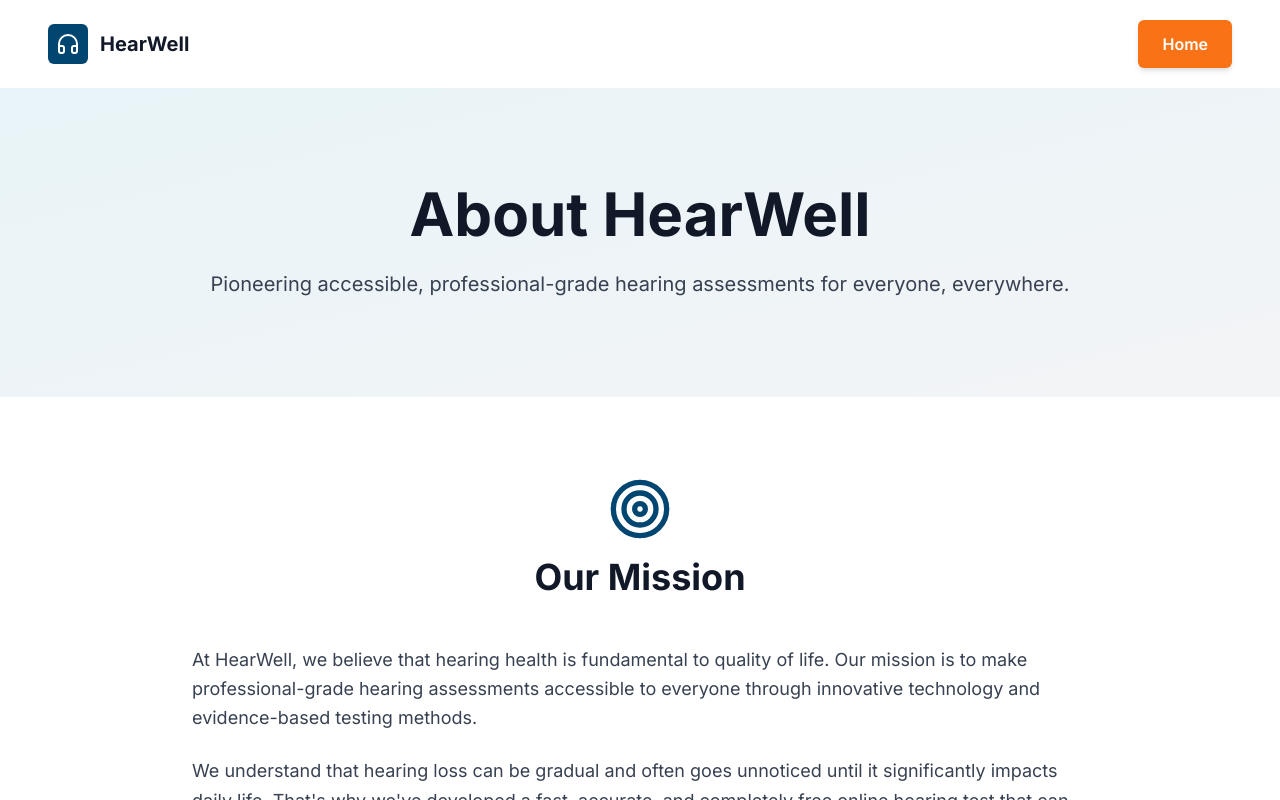
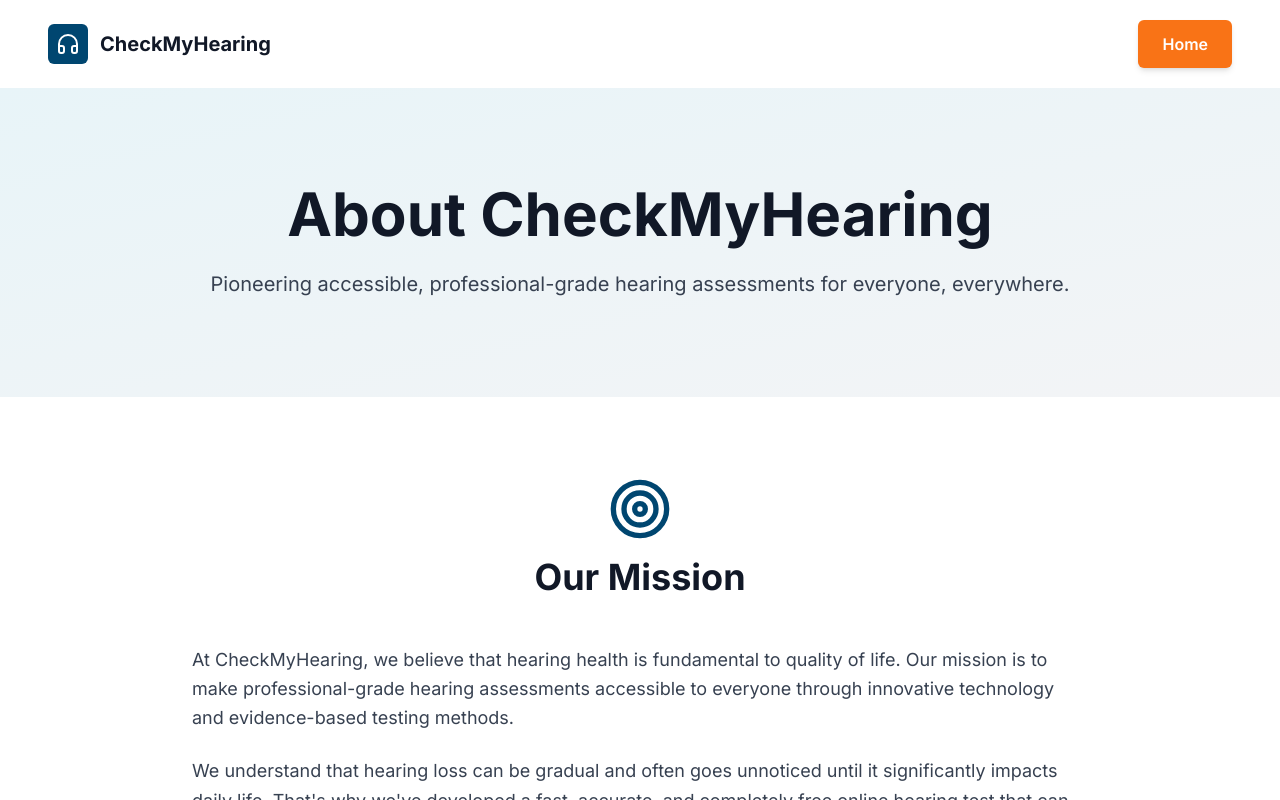
Before and after one commit to andrelavell/check-my-hearing, a React (Vite) app: page / in a window 1280 px wide. Both pictures are taken after a click on the button "About". Shown: the top 800 px of the page. Built offline with nearby package versions, Linux system fonts and the light colour scheme.

Commit message:
chore: rename app from HearWell to CheckMyHearing across all components

```diff
--- a/src/components/AboutUs.jsx
+++ b/src/components/AboutUs.jsx
@@ -10,7 +10,7 @@ export default function AboutUs({ onBack }) {
             <div className="w-10 h-10 bg-primary-600 rounded-md flex items-center justify-center">
               <Headphones className="w-6 h-6 text-white" />
             </div>
-            <span className="text-xl font-bold text-clinical-900">HearWell</span>
+            <span className="text-xl font-bold text-clinical-900">CheckMyHearing</span>
           </div>
           <button
             onClick={onBack}
@@ -26,7 +26,7 @@ export default function AboutUs({ onBack }) {
         <div className="container-safe">
           <div className="max-w-4xl mx-auto text-center">
             <h1 className="text-4xl sm:text-5xl lg:text-6xl font-bold text-clinical-900 mb-6">
-              About HearWell
+              About CheckMyHearing
             </h1>
             <p className="text-xl text-clinical-700 leading-relaxed">
               Pioneering accessible, professional-grade hearing assessments for everyone, everywhere.
@@ -47,7 +47,7 @@ export default function AboutUs({ onBack }) {
             </div>
             <div className="prose prose-lg max-w-none">
               <p className="text-clinical-700 text-lg leading-relaxed mb-6">
-                At HearWell, we believe that hearing health is fundamental to quality of life. Our mission is to make professional-grade hearing assessments accessible to everyone through innovative technology and evidence-based testing methods.
+                At CheckMyHearing, we believe that hearing health is fundamental to quality of life. Our mission is to make professional-grade hearing assessments accessible to everyone through innovative technology and evidence-based testing methods.
               </p>
               <p className="text-clinical-700 text-lg leading-relaxed">
                 We understand that hearing loss can be gradual and often goes unnoticed until it significantly impacts daily life. That's why we've developed a fast, accurate, and completely free online hearing test that can be completed in just 3 minutes from the comfort of your home.
@@ -104,13 +104,13 @@ export default function AboutUs({ onBack }) {
             </div>
             <div className="prose prose-lg max-w-none">
               <p className="text-clinical-700 text-lg leading-relaxed mb-6">
-                HearWell was founded in 2020 by a team of audiologists, software engineers, and healthcare advocates who recognized a critical gap in hearing health awareness. Despite hearing loss affecting millions worldwide, many people delay getting their hearing checked due to barriers like cost, time, or simply not knowing where to start.
+                CheckMyHearing was founded in 2020 by a team of audiologists, software engineers, and healthcare advocates who recognized a critical gap in hearing health awareness. Despite hearing loss affecting millions worldwide, many people delay getting their hearing checked due to barriers like cost, time, or simply not knowing where to start.
               </p>
               <p className="text-clinical-700 text-lg leading-relaxed mb-6">
                 We set out to solve this problem by creating a scientifically validated online hearing test that anyone could take in minutes. Our platform has since helped over 47,000 people take the first step toward better hearing health.
               </p>
               <p className="text-clinical-700 text-lg leading-relaxed">
-                Today, HearWell is trusted by individuals, healthcare providers, and organizations worldwide as a reliable first-line screening tool for hearing health. We continue to refine our technology and expand our reach, always with the goal of making hearing care accessible to all.
+                Today, CheckMyHearing is trusted by individuals, healthcare providers, and organizations worldwide as a reliable first-line screening tool for hearing health. We continue to refine our technology and expand our reach, always with the goal of making hearing care accessible to all.
               </p>
             </div>
           </div>
@@ -187,7 +187,7 @@ export default function AboutUs({ onBack }) {
       <footer className="bg-clinical-900 text-white py-8">
         <div className="container-safe">
           <div className="text-center text-clinical-400">
-            <p className="mb-2">© 2024 HearWell. All rights reserved.</p>
+            <p className="mb-2">© 2024 CheckMyHearing. All rights reserved.</p>
             <p className="text-sm">Professional hearing screening for everyone.</p>
           </div>
         </div>
--- a/src/components/ContactUs.jsx
+++ b/src/components/ContactUs.jsx
@@ -37,7 +37,7 @@ export default function ContactUs({ onBack }) {
             <div className="w-10 h-10 bg-primary-600 rounded-md flex items-center justify-center">
               <Headphones className="w-6 h-6 text-white" />
             </div>
-            <span className="text-xl font-bold text-clinical-900">HearWell</span>
+            <span className="text-xl font-bold text-clinical-900">CheckMyHearing</span>
           </div>
           <button
             onClick={onBack}
@@ -273,7 +273,7 @@ export default function ContactUs({ onBack }) {
       <footer className="bg-clinical-900 text-white py-8">
         <div className="container-safe">
           <div className="text-center text-clinical-400">
-            <p className="mb-2">© 2024 HearWell. All rights reserved.</p>
+            <p className="mb-2">© 2024 CheckMyHearing. All rights reserved.</p>
             <p className="text-sm">Professional hearing screening for everyone.</p>
           </div>
         </div>
--- a/src/components/EarlySigns.jsx
+++ b/src/components/EarlySigns.jsx
@@ -10,7 +10,7 @@ export default function EarlySigns({ onBack, onStart }) {
             <div className="w-10 h-10 bg-primary-600 rounded-md flex items-center justify-center">
               <Headphones className="w-6 h-6 text-white" />
             </div>
-            <span className="text-xl font-bold text-clinical-900">HearWell</span>
+            <span className="text-xl font-bold text-clinical-900">CheckMyHearing</span>
           </div>
           <button
             onClick={onBack}
@@ -290,7 +290,7 @@ export default function EarlySigns({ onBack, onStart }) {
       <footer className="bg-clinical-900 text-white py-8">
         <div className="container-safe">
           <div className="text-center text-clinical-400">
-            <p className="mb-2">© 2024 HearWell. All rights reserved.</p>
+            <p className="mb-2">© 2024 CheckMyHearing. All rights reserved.</p>
             <p className="text-sm">Professional hearing screening for everyone.</p>
           </div>
         </div>
--- a/src/components/LandingPage.jsx
+++ b/src/components/LandingPage.jsx
@@ -19,7 +19,7 @@ export default function LandingPage({ onStart, onAbout, onContact, onEarlySigns,
             <div className="w-10 h-10 bg-primary-500 rounded-md flex items-center justify-center">
               <Headphones className="w-6 h-6 text-white" />
             </div>
-            <span className="text-xl font-bold text-clinical-900">HearWell</span>
+            <span className="text-xl font-bold text-clinical-900">CheckMyHearing</span>
           </div>
 
           {/* Desktop Navigation */}
@@ -273,7 +273,7 @@ export default function LandingPage({ onStart, onAbout, onContact, onEarlySigns,
                 <div className="w-10 h-10 bg-primary-500 rounded-md flex items-center justify-center">
                   <Headphones className="w-6 h-6 text-white" />
                 </div>
-                <span className="text-xl font-bold">HearWell</span>
+                <span className="text-xl font-bold">CheckMyHearing</span>
               </div>
               <p className="text-clinical-400 text-sm">
                 Professional hearing assessment trusted by audiologists worldwide.
@@ -322,7 +322,7 @@ export default function LandingPage({ onStart, onAbout, onContact, onEarlySigns,
           </div>
 
           <div className="border-t border-clinical-800 pt-6 text-center text-clinical-400 text-sm">
-            <p>&copy; {new Date().getFullYear()} HearWell. All rights reserved.</p>
+            <p>&copy; {new Date().getFullYear()} CheckMyHearing. All rights reserved.</p>
           </div>
         </div>
       </footer>
--- a/src/components/ScientificValidation.jsx
+++ b/src/components/ScientificValidation.jsx
@@ -11,7 +11,7 @@ export default function ScientificValidation({ onBack }) {
             <div className="w-10 h-10 bg-primary-600 rounded-md flex items-center justify-center">
               <Headphones className="w-6 h-6 text-white" />
             </div>
-            <span className="text-xl font-bold text-clinical-900">HearWell</span>
+            <span className="text-xl font-bold text-clinical-900">CheckMyHearing</span>
           </div>
           <button
             onClick={onBack}
@@ -46,7 +46,7 @@ export default function ScientificValidation({ onBack }) {
             <h2 className="text-3xl font-bold text-clinical-900 mb-6">Evidence-Based Testing</h2>
             <div className="prose prose-lg max-w-none">
               <p className="text-clinical-700 text-lg leading-relaxed mb-6">
-                The HearWell online hearing test is grounded in scientifically validated audiometric principles used by hearing healthcare professionals worldwide. Our methodology combines pure-tone audiometry techniques with adaptive testing algorithms to provide accurate hearing assessments in a digital format.
+                The CheckMyHearing online hearing test is grounded in scientifically validated audiometric principles used by hearing healthcare professionals worldwide. Our methodology combines pure-tone audiometry techniques with adaptive testing algorithms to provide accurate hearing assessments in a digital format.
               </p>
               <p className="text-clinical-700 text-lg leading-relaxed">
                 While online screening cannot replace comprehensive clinical audiometry, multiple peer-reviewed studies have demonstrated the effectiveness of web-based hearing tests as reliable first-line screening tools for identifying potential hearing loss.
@@ -329,7 +329,7 @@ export default function ScientificValidation({ onBack }) {
       <footer className="bg-clinical-900 text-white py-8">
         <div className="container-safe">
           <div className="text-center text-clinical-400">
-            <p className="mb-2">© 2024 HearWell. All rights reserved.</p>
+            <p className="mb-2">© 2024 CheckMyHearing. All rights reserved.</p>
             <p className="text-sm">Professional hearing screening for everyone.</p>
           </div>
         </div>
```
Also changed, not shown: src/components/HearingTest.jsx (+26 -26 lines), 1 other file (tests, documents, lock files or other folders).
